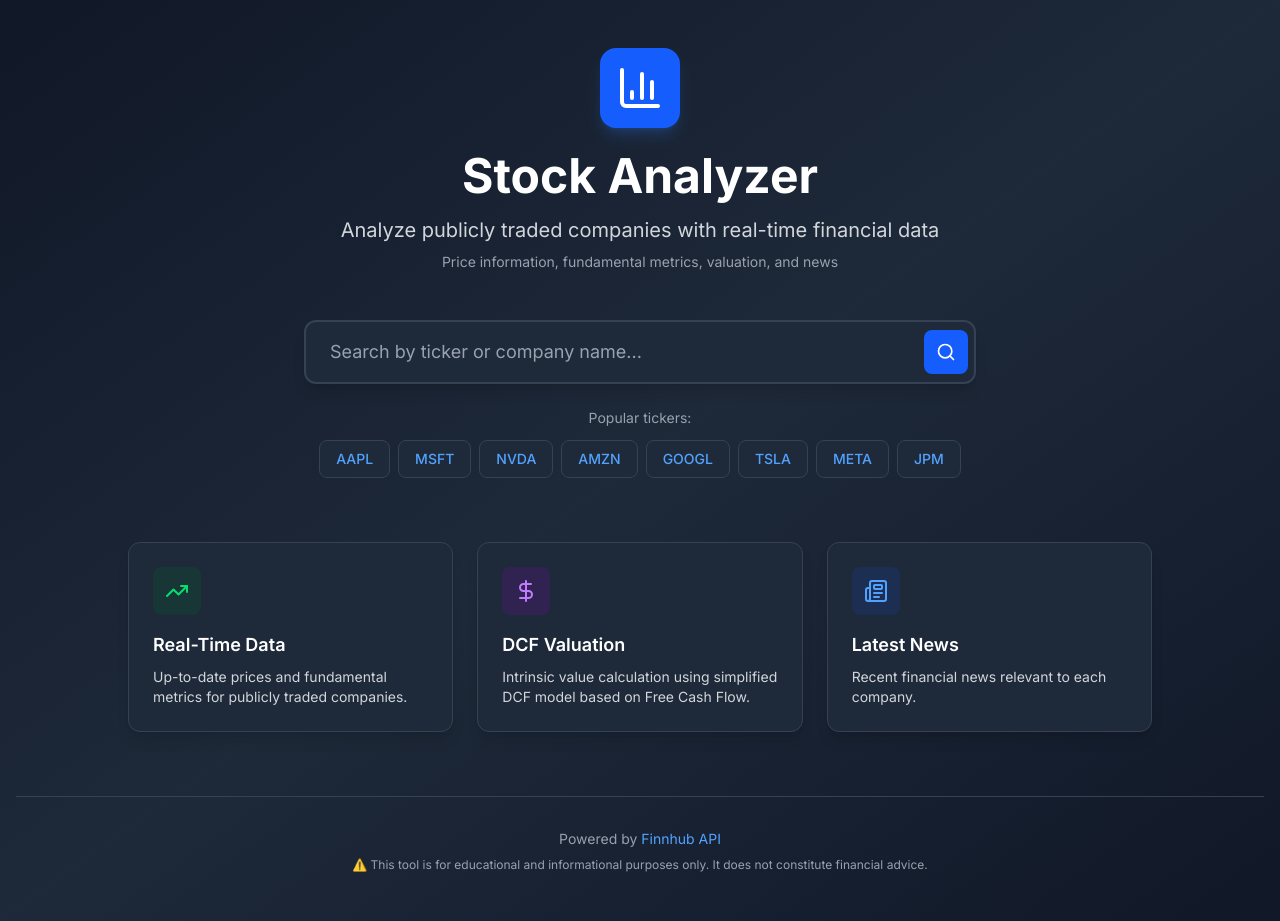
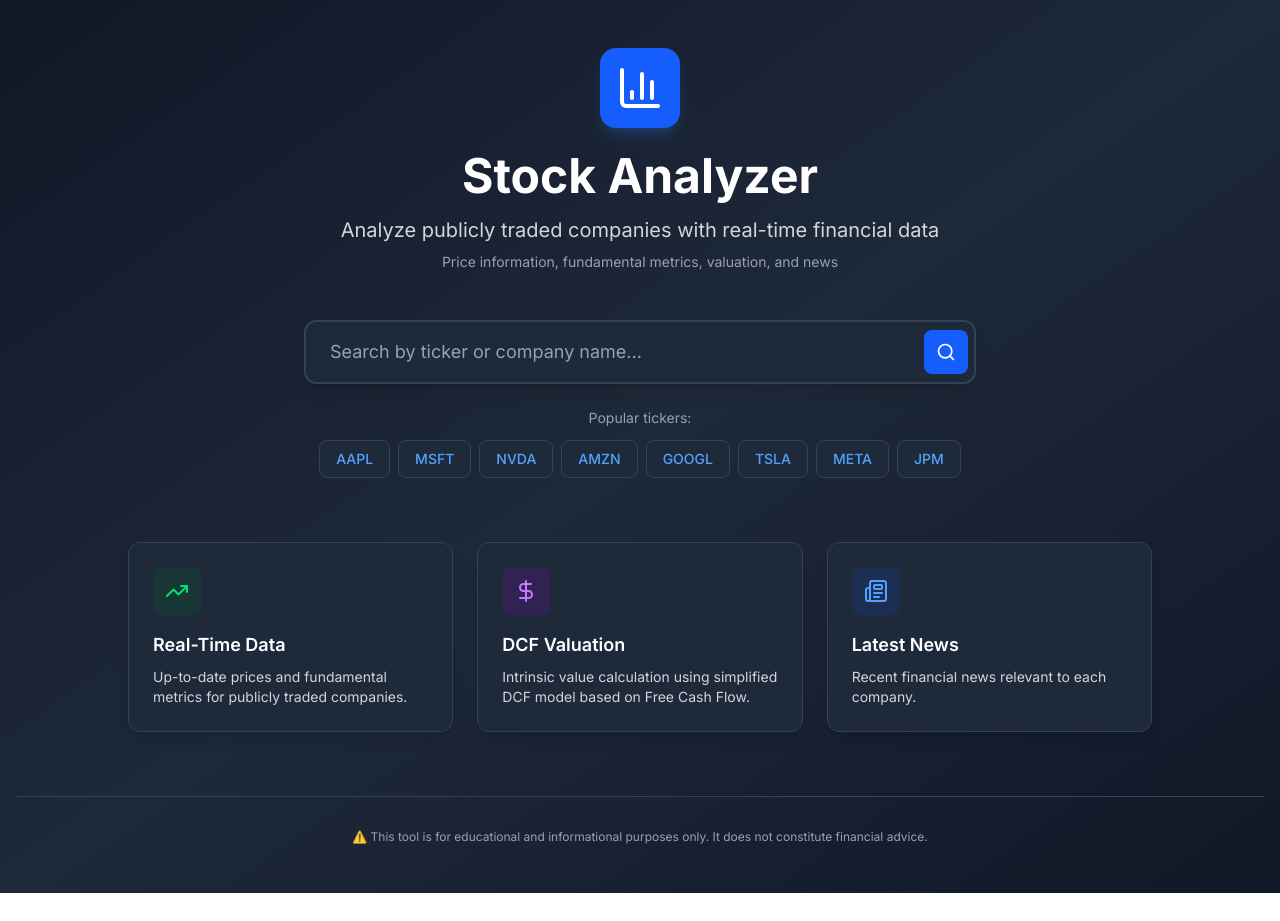
Before and after one commit to armandocodecr/stock-analyzer, a Next.js app: page / in a window 1280 px wide. After the commit the page ends 893 px from the top, so only its background shows below. Built offline with nearby package versions, Linux system fonts and the light colour scheme.

Commit message:
chore: remove Finnhub API attribution from footer

```diff
--- a/src/app/page.tsx
+++ b/src/app/page.tsx
@@ -70,17 +70,6 @@ export default function Home() {
 
         {/* Footer */}
         <div className="text-center text-sm text-gray-400 mt-16 pt-8 border-t border-gray-700">
-          <p className="mb-2">
-            Powered by{" "}
-            <a
-              href="https://finnhub.io"
-              target="_blank"
-              rel="noopener noreferrer"
-              className="text-blue-400 hover:underline"
-            >
-              Finnhub API
-            </a>
-          </p>
           <p className="text-xs text-gray-400">
             ⚠️ This tool is for educational and informational purposes only. It does not
             constitute financial advice.
```
